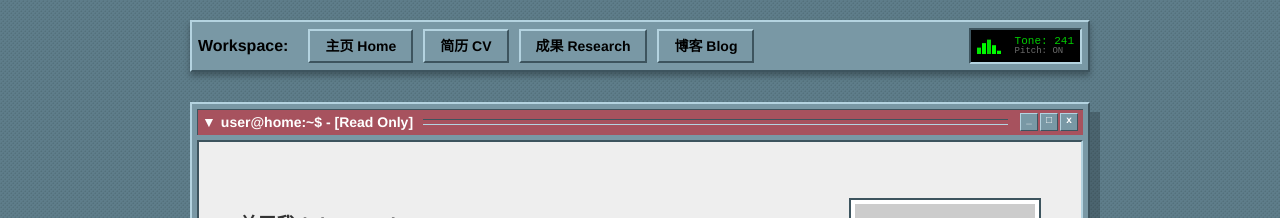
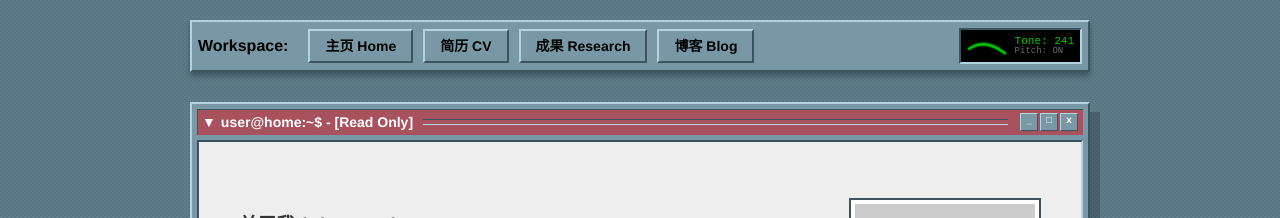
Before and after one commit to ZJWXTHB/zjwxthb.github.io, a Jekyll site: the page built from index.md, in a window 1280 px wide. Shown: the top 218 px of the page. Built offline with Jekyll 4.4.1, drawn with Linux system fonts in a browser that asks for light colours.

Commit message:
Refactor spectrum visual styles and update SVG

```diff
--- a/_layouts/default.html
+++ b/_layouts/default.html
@@ -36,33 +36,28 @@
 
     .spectrum-visual {
       display: flex;
-      align-items: flex-end;
-      gap: 1px;
-      height: 16px;
-      width: 30px;
+      align-items: center;
+      justify-content: center;
+      height: 22px;
+      width: 40px; /*稍微宽一点展示曲线*/
+      overflow: hidden;
     }
 
-    .spec-bar {
-      width: 4px;
-      background-color: #0f0;
-      /* 基础动画：模拟人声微小抖动 (Jitter) */
-      animation: pulse 0.15s infinite alternate;
-      transform-origin: bottom; /* 确保从底部向上伸缩 */
+    /* SVG 曲线样式 */
+    .tone-path {
+      fill: none;
+      stroke: #0f0;
+      stroke-width: 2px;
+      stroke-linecap: round;
+      stroke-linejoin: round;
+      /* 模拟电子束的不稳定抖动 */
+      animation: beam-jitter 0.1s infinite alternate;
+      filter: drop-shadow(0 0 1px #0f0); /* 荧光辉光效果 */
     }
 
-    /* 模拟 2-4-1 声调曲线 (五度值)
-       分布：2(半低) -> 4(半高) -> 1(低)
-       把5个条看作时间轴上的采样点
-    */
-    .spec-bar:nth-child(1) { height: 40%; animation-duration: 0.12s; } /* 调值 2 */
-    .spec-bar:nth-child(2) { height: 60%; animation-duration: 0.15s; } /* 爬升 */
-    .spec-bar:nth-child(3) { height: 90%; animation-duration: 0.11s; } /* 调值 4 (峰值) */
-    .spec-bar:nth-child(4) { height: 50%; animation-duration: 0.14s; } /* 下降 */
-    .spec-bar:nth-child(5) { height: 20%; animation-duration: 0.13s; } /* 调值 1 (低尾) */
-
-    @keyframes pulse {
-      0% { opacity: 0.8; transform: scaleY(1); }
-      100% { opacity: 1; transform: scaleY(1.1); }
+    @keyframes beam-jitter {
+      0% { transform: translateY(0.5px); opacity: 0.8; }
+      100% { transform: translateY(-0.5px); opacity: 1; }
     }
 
     .ling-label {
@@ -87,16 +82,22 @@
 
     <div style="flex-grow:1;"></div>
 
-    <!-- 语言学特色组件：模拟频谱/声学分析 -->
+    <!-- 语言学特色组件：模拟声调曲线示波器 -->
     <!-- 外层是凹陷的显示屏 (CDE Inset) -->
     <div class="cde-inset ling-widget">
-      <!-- 动态频谱条 -->
+      <!-- 动态声调曲线 (SVG) -->
       <div class="spectrum-visual">
-        <div class="spec-bar"></div> <!-- T2 -->
-        <div class="spec-bar"></div> <!-- Rise -->
-        <div class="spec-bar"></div> <!-- T4 -->
-        <div class="spec-bar"></div> <!-- Fall -->
-        <div class="spec-bar"></div> <!-- T1 -->
+        <!-- ViewBox: 0 0 40 20 -->
+        <svg width="100%" height="100%" viewBox="0 0 40 20" preserveAspectRatio="none">
+           <!--
+              2-4-1 曲线绘制逻辑 (Y轴向下):
+              Start (T2): x=2, y=12 (中低)
+              Peak  (T4): x=20, y=4 (高)
+              End   (T1): x=38, y=16 (低)
+              使用二次贝塞尔曲线 (Q) 平滑连接
+           -->
+           <path d="M 2 12 Q 18 2 38 16" class="tone-path" />
+        </svg>
       </div>
       <!-- 文本标签 -->
       <div class="ling-label">
```
